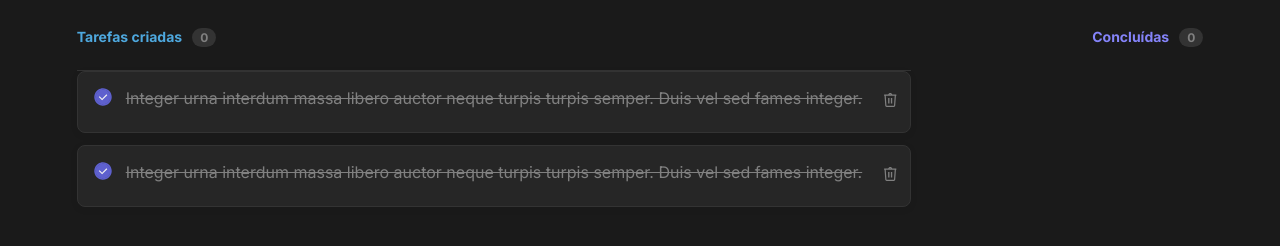
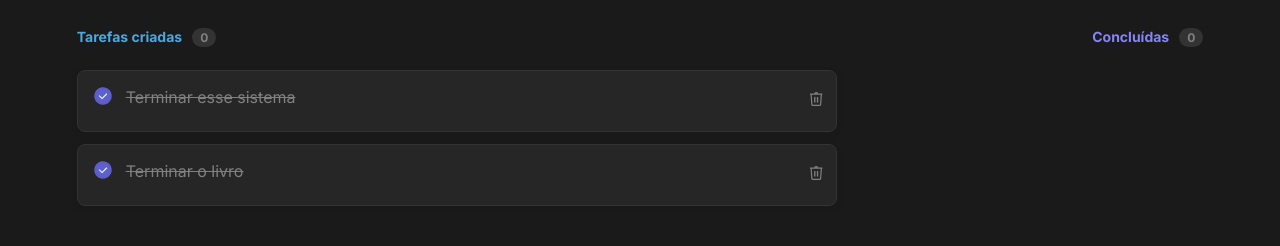
Before and after one commit to vanderL/todo-list-ts-vite, a React (Vite) app: page / in a window 1280 px wide. Shown: the part 546-792 px from the top of the page. Built offline with nearby package versions, Linux system fonts and the light colour scheme.

Commit message:
refactor: Correction and apply feat new task

```diff
--- a/src/components/Task/Task.module.css
+++ b/src/components/Task/Task.module.css
@@ -47,3 +47,64 @@
 .btn:hover {
   background-color: var(--blue);
 }
+
+.header {
+  display: flex;
+  justify-content: space-between;
+  margin-bottom: 1.5rem;
+}
+
+.spanLeft {
+  font-size: 0.875rem;
+  color: var(--blue);
+  line-height: 17px;
+  font-weight: 700;
+}
+
+.spanRigth {
+  font-size: 0.875rem;
+  color: var(--purple);
+  line-height: 17px;
+  font-weight: 700;
+}
+
+.count {
+  background: var(--gray-400);
+  padding: 2px 8px;
+  border-radius: 999px;
+  margin-left: 10px;
+  font-size: 0.75rem;
+  font-weight: 700;
+  line-height: 15px;
+}
+
+.wrapperListEmpty {
+  border-top: 1px solid var(--gray-400);
+  display: flex;
+  justify-content: center;
+  align-items: center;
+  flex-direction: column;
+
+  padding: 64px 24px;
+}
+
+.wrapperList {
+  display: flex;
+  justify-content: center;
+  align-items: center;
+  flex-direction: column;
+  max-width: fit-content;
+}
+
+.titleEmpty {
+  margin-top: 1rem;
+  font-weight: 700;
+  font-size: 16px;
+  line-height: 140%;
+}
+
+.descriptionEmpty {
+  font-weight: 400;
+  font-size: 16px;
+  line-height: 140%;
+}
--- a/src/components/Task/Task.tsx
+++ b/src/components/Task/Task.tsx
@@ -1,28 +1,114 @@
 import styles from './Task.module.css';
 
 import IconPlus from '../../assets/plus.svg';
-import { TaskList } from '../TaskList/TaskList';
+import { ChangeEvent, FormEvent, useState } from 'react';
+import IconEmpty from '../../assets/empty.svg';
+import { TaskRow } from '../TaskRow/TaskRow';
+
+interface ITask {
+  content: string;
+  check: boolean;
+}
 
 export function Task() {
+  const [newTask, setNewTask] = useState<string>();
+  const [tasks, setTasks] = useState<ITask[]>([
+    {
+      content: 'Terminar esse sistema',
+      check: true
+    },
+    {
+      content: 'Terminar o livro',
+      check: true
+    }
+  ])
+
+  const handleNewTaskChange = (event: ChangeEvent<HTMLInputElement>) => {
+    setNewTask(event.target.value)
+  }
+
+  const handleCreateNewTask = (event: FormEvent) => {
+    event.preventDefault();
+
+    const taskDuplicate = tasks.find(task => {
+      return newTask === task.content;
+    })
+
+    if (taskDuplicate) {
+      const confirm = window.confirm('Atividade duplicada, continuar?');
+
+      if (!confirm) {
+        return;
+      }
+    }
+
+    if (newTask) {
+      const newTaskDefault = {
+        content: newTask,
+        check: false,
+      }
+      setTasks([...tasks, newTaskDefault])
+    }
+
+    console.log('enviando')
+  }
+
+
   return (
     <div>
       <form
         className={styles.form}
+        onSubmit={handleCreateNewTask}
       >
         <input
+          placeholder='Adicione uma nova tarefa'
           className={styles.input}
           type="text"
-          placeholder='Adicione uma nova tarefa'
+          onChange={handleNewTaskChange}
         />
         <button
           className={styles.btn}
+          type={'submit'}
         >
           Criar
           <img src={IconPlus} alt="" />
         </button>
       </form>
 
-      <TaskList />
+      <header className={styles.header}>
+        <div>
+          <span className={styles.spanLeft}>Tarefas criadas</span>
+          <span className={styles.count}>0</span>
+        </div>
+
+        <div>
+          <span className={styles.spanRigth}>Concluídas</span>
+          <span className={styles.count}>0</span>
+        </div>
+      </header>
+
+      {tasks.length < 1 && (
+        <div className={styles.wrapperListEmpty}>
+          <img src={IconEmpty} />
+          <h1 className={styles.titleEmpty}>Você ainda não tem tarefas cadastradas</h1>
+          <p className={styles.descriptionEmpty}>Crie tarefas e organize seus itens a fazer</p>
+        </div>
+      )}
+
+      <div className={styles.wrapperList}>
+
+        {tasks?.map(task => (
+
+          <TaskRow
+            hasCheck={task.check}
+            content={task.content}
+          />
+        ))}
+
+
+      </div>
+
+
     </div>
   )
 }
--- a/src/components/TaskList/TaskList.module.css
+++ /dev/null
@@ -1,61 +0,0 @@
-.header {
-  display: flex;
-  justify-content: space-between;
-  margin-bottom: 1.5rem;
-}
-
-.spanLeft {
-  font-size: 0.875rem;
-  color: var(--blue);
-  line-height: 17px;
-  font-weight: 700;
-}
-
-.spanRigth {
-  font-size: 0.875rem;
-  color: var(--purple);
-  line-height: 17px;
-  font-weight: 700;
-}
-
-.count {
-  background: var(--gray-400);
-  padding: 2px 8px;
-  border-radius: 999px;
-  margin-left: 10px;
-  font-size: 0.75rem;
-  font-weight: 700;
-  line-height: 15px;
-}
-
-.wrapperListEmpty {
-  border-top: 1px solid var(--gray-400);
-  display: flex;
-  justify-content: center;
-  align-items: center;
-  flex-direction: column;
-
-  padding: 64px 24px;
-}
-
-.wrapperList {
-  border-top: 1px solid var(--gray-400);
-  display: flex;
-  justify-content: center;
-  align-items: center;
-  flex-direction: column;
-  max-width: fit-content;
-}
-
-.titleEmpty {
-  margin-top: 1rem;
-  font-weight: 700;
-  font-size: 16px;
-  line-height: 140%;
-}
-
-.descriptionEmpty {
-  font-weight: 400;
-  font-size: 16px;
-  line-height: 140%;
-}
--- a/src/components/TaskList/TaskList.tsx
+++ /dev/null
@@ -1,34 +0,0 @@
-import styles from './TaskList.module.css';
-import IconEmpty from '../../assets/empty.svg';
-import { TaskRow } from '../TaskRow/TaskRow';
-
-export function TaskList() {
-  return (
-    <>
-      <header className={styles.header}>
-        <div>
-          <span className={styles.spanLeft}>Tarefas criadas</span>
-          <span className={styles.count}>0</span>
-        </div>
-
-        <div>
-          <span className={styles.spanRigth}>Concluídas</span>
-          <span className={styles.count}>0</span>
-        </div>
-      </header>
-      {false ? (
-        <div className={styles.wrapperListEmpty}>
-          <img src={IconEmpty} />
-          <h1 className={styles.titleEmpty}>Você ainda não tem tarefas cadastradas</h1>
-          <p className={styles.descriptionEmpty}>Crie tarefas e organize seus itens a fazer</p>
-        </div>
-      ) : (
-        <div className={styles.wrapperList}>
-          <TaskRow />
-          <TaskRow />
-        </div>
-
-      )}
-    </>
-  )
-}
--- a/src/components/TaskRow/TaskRow.module.css
+++ b/src/components/TaskRow/TaskRow.module.css
@@ -9,6 +9,8 @@
   border-radius: 8px;
   box-shadow: 0px 2px 8px rgba(0, 0, 0, 0.06);
   margin-bottom: 12px;
+
+  width: 760px;
 }
 
 .hasCheck {
--- a/src/components/TaskRow/TaskRow.tsx
+++ b/src/components/TaskRow/TaskRow.tsx
@@ -4,15 +4,21 @@ import IconTrash from '../../assets/trash.svg'
 import IconCheckEmpty from '../../assets/checkEmpty.svg'
 import IconCheckFull from '../../assets/checkFull.svg'
 
-export function TaskRow() {
-  const hasCheck = true;
+interface Task {
+  content: string;
+  hasCheck: boolean;
+}
+
+export function TaskRow({ content, hasCheck }: Task) {
 
   return (
     <div className={styles.wrapperRow}>
       <div className="checkBox">
         <img src={hasCheck ? IconCheckFull : IconCheckEmpty} alt="" />
       </div>
-      <span className={hasCheck ? styles.hasCheck : undefined}>Integer urna interdum massa libero auctor neque turpis turpis semper. Duis vel sed fames integer.</span>
+      <span className={hasCheck ? styles.hasCheck : undefined}>
+        {content}
+      </span>
       <div>
         <img src={IconTrash} alt="" />
       </div>
```
